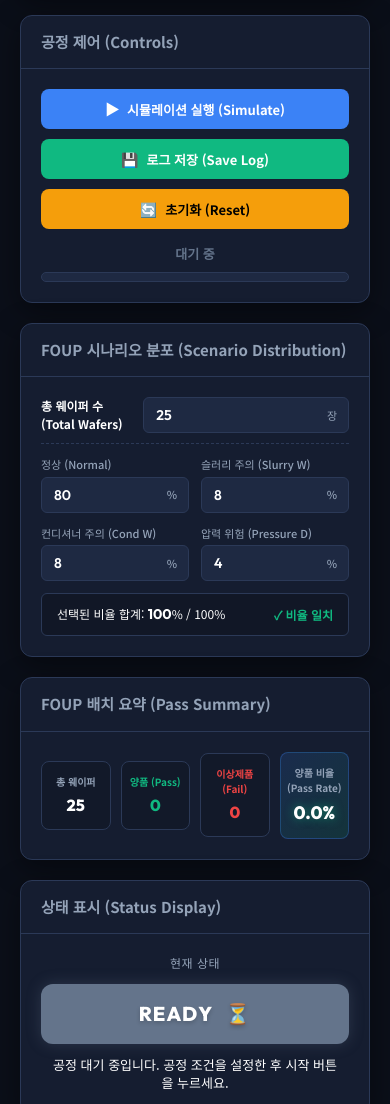
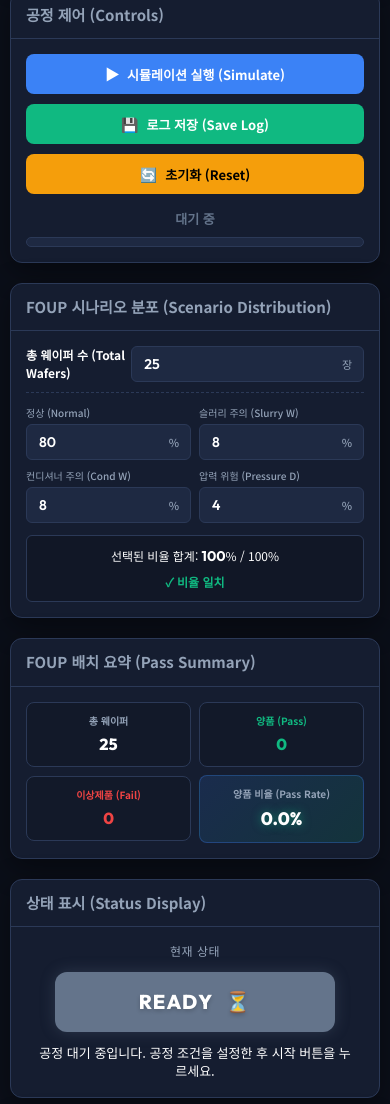
Before and after one commit to Voliti1/CMP_Simulator, a plain HTML site: page index.html in a window 390 px wide. Shown: the part 611-1715 px from the top of the page. Drawn offline with Linux system fonts and the light colour scheme.

Commit message:
Update style.css

```diff
--- a/style.css
+++ b/style.css
@@ -537,6 +537,8 @@ canvas {
 
 .log-table-container {
     overflow-y: auto;
+    overflow-x: auto;
+    -webkit-overflow-scrolling: touch;
     padding: 0;
 }
 
@@ -1014,3 +1016,69 @@ canvas {
     padding: 6px 12px !important;
     font-size: 12px !important;
 }
+
+/* Mobile Responsive Overrides */
+@media (max-width: 600px) {
+    body {
+        padding: 10px;
+    }
+
+    .app-header {
+        flex-direction: column;
+        gap: 10px;
+        text-align: center;
+        padding: 12px 15px;
+    }
+
+    .logo-area {
+        justify-content: center;
+    }
+
+    .card-header {
+        padding: 12px 15px;
+    }
+
+    .card-body {
+        padding: 15px;
+    }
+
+    .visualizers-container {
+        gap: 15px;
+    }
+}
+
+@media (max-width: 480px) {
+    .yield-dashboard {
+        grid-template-columns: 1fr 1fr;
+        gap: 8px;
+    }
+
+    .yield-stat-item {
+        padding: 10px 4px;
+    }
+
+    .status-badge {
+        width: 100%;
+        max-width: 280px;
+    }
+
+    .distribution-grid {
+        grid-template-columns: 1fr 1fr;
+        gap: 8px;
+    }
+
+    .dist-input-group label {
+        font-size: 10px;
+    }
+
+    .dist-input {
+        padding: 6px 8px;
+        font-size: 12px;
+    }
+
+    .distribution-total-bar {
+        flex-direction: column;
+        gap: 6px;
+        text-align: center;
+    }
+}
```
